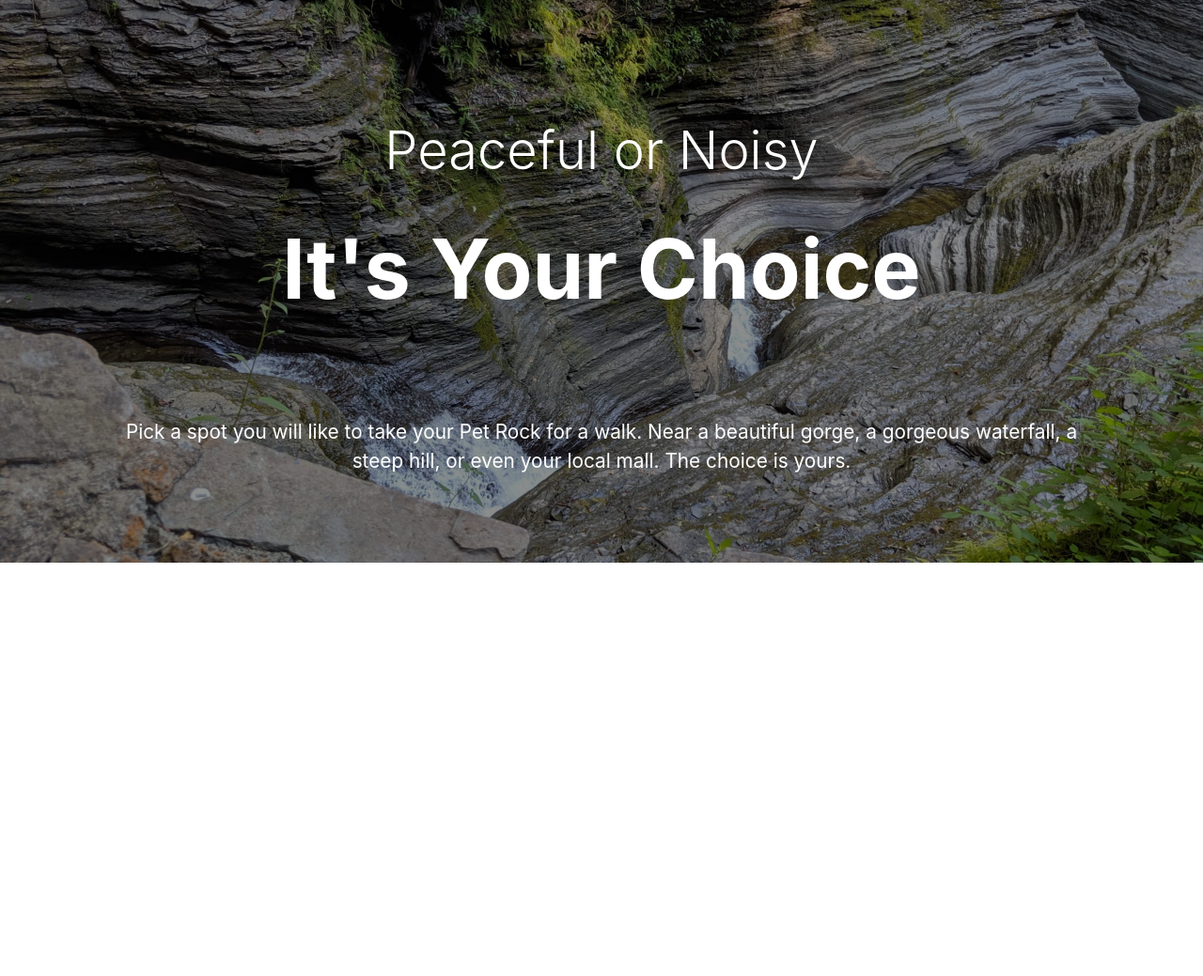
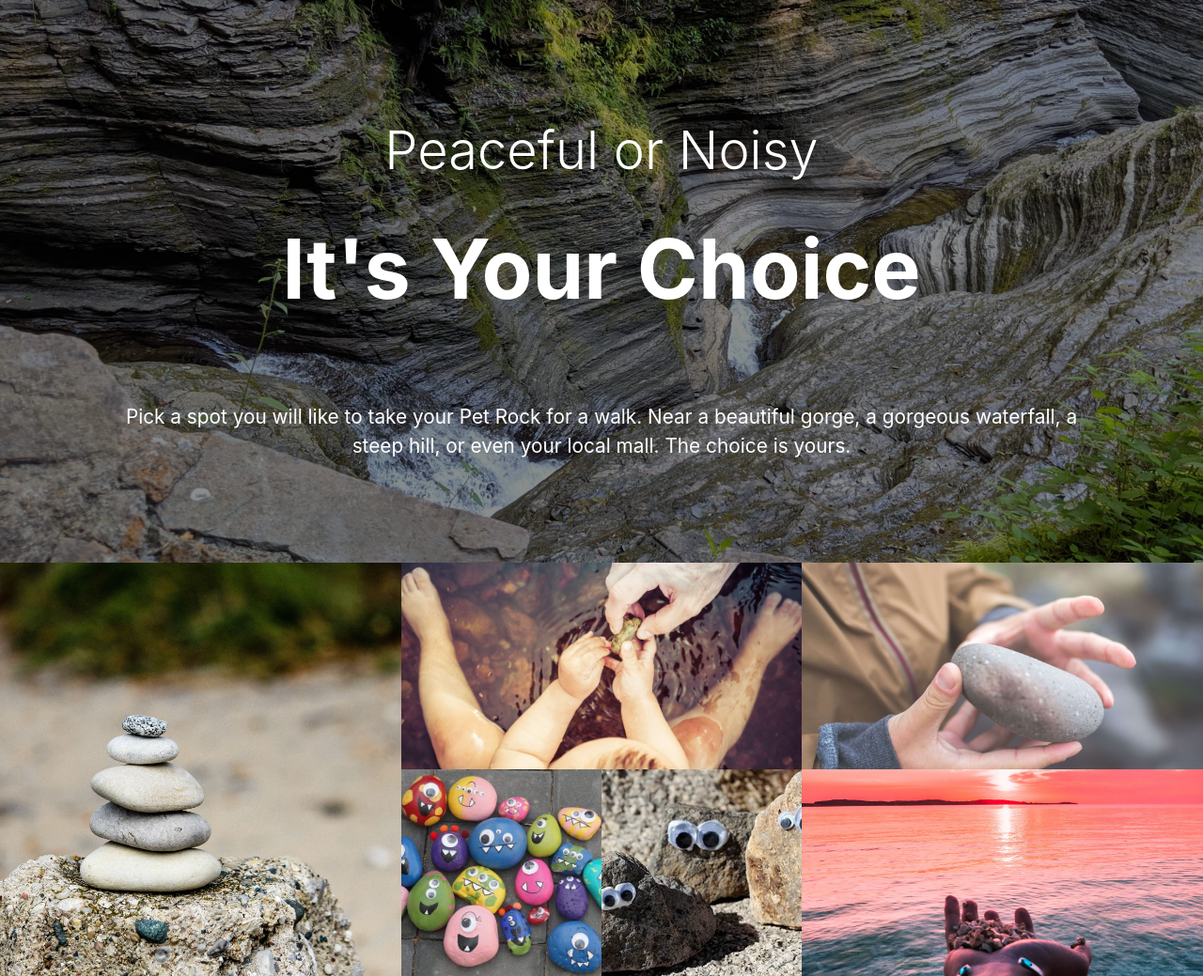
Before and after one commit to r-ilagan/spots-for-rocks, a Node server app: page / in a window 1280 px wide. Shown: the part 734-1773 px from the top of the page at 94% size. Before the commit the page ends 1333 px from the top, so only its background shows below. Run offline with Node 20, Linux system fonts and the light colour scheme; some libraries are stand-ins or nearby versions.

Commit message:
Added showcase and gallery

```diff
--- a/views/landing.ejs
+++ b/views/landing.ejs
@@ -2,7 +2,7 @@
 <!-- Showcase -->
 <section class="section-a" id="about">
     <div class="container">
-        <div class="row">
+        <div class="row justify-content-between">
             <div class="col-lg-4">
                 <h2 class="display-3 font-weight-bold text-left main-text mt-5">A spot for your Pet Rock.</h1>
                     <p class="text-desc text-justify mt-4">Find the perfect place to hangout with your favourite pet.
@@ -25,7 +25,7 @@
         <div class="inner text-center">
             <h3 class="mt-5 text-5 display-4">Peaceful or Noisy</h3>
             <h2 class="main-text display-2 font-weight-bold">It's Your Choice</h2>
-            <p class="text-desc mt-4 ">Pick a spot you will like to take your Pet Rock for a walk. Near a
+            <p class="text-desc mt-4 mt-sm-1">Pick a spot you will like to take your Pet Rock for a walk. Near a
                 beautiful
                 gorge, a gorgeous waterfall, a steep hill, or even your local mall. The choice is yours.
             </p>
@@ -35,6 +35,42 @@
 
 <!-- Gallery -->
 <section>
+    <div class="gallery">
+        <div class="row no-gutters">
+            <div class="col-md-4">
+                <a href="../assets/images/gallery/rock_stacks.jpg"><img class="img-fluid first-img"
+                        src="../assets/images/gallery/rock_stacks.jpg" alt="Pet Rock Creator"></a>
+            </div>
+            <div class="col-md-4">
+                <a href="../assets/images/gallery/giving_rock.jpg"><img class="img-fluid fit-image"
+                        src="../assets/images/gallery/giving_rock.jpg" alt="child holding a rock"></a>
+                <div class="row no-gutters">
+                    <div class="col-md-6">
+                        <a href="../assets/images/gallery/bunch_of_rocks.jpg"><img class="img-fluid fit-image"
+                                src="../assets/images/gallery/bunch_of_rocks.jpg" alt="Rocks with googly eyes"></a>
+                    </div>
+                    <div class="col-md-6">
+                        <a href="../assets/images/gallery/beach_rocks.jpg"><img class="img-fluid fit-image"
+                                src="../assets/images/gallery/beach_rocks.jpg" alt="rocks with googly eyes"></a>
+                    </div>
+                </div>
 
+            </div>
+            <div class="col-md-4">
+                <a href="../assets/images/gallery/holding_rock.jpg"><img class="img-fluid fit-image"
+                        src="../assets/images/gallery/holding_rock.jpg" alt="Holding rock"></a>
+                <div class="row no-gutters">
+                    <div class="col-12">
+                        <a href="../assets/images/gallery/sunset_rock.jpg"><img class="img-fluid fit-image"
+                                src="../assets/images/gallery/sunset_rock.jpg" alt="Holding out rocks"></a>
+                    </div>
+                </div>
+            </div>
+        </div>
+    </div>
 </section>
+
+<footer>
+
+</footer>
 <? include partials/footer ?>
```
